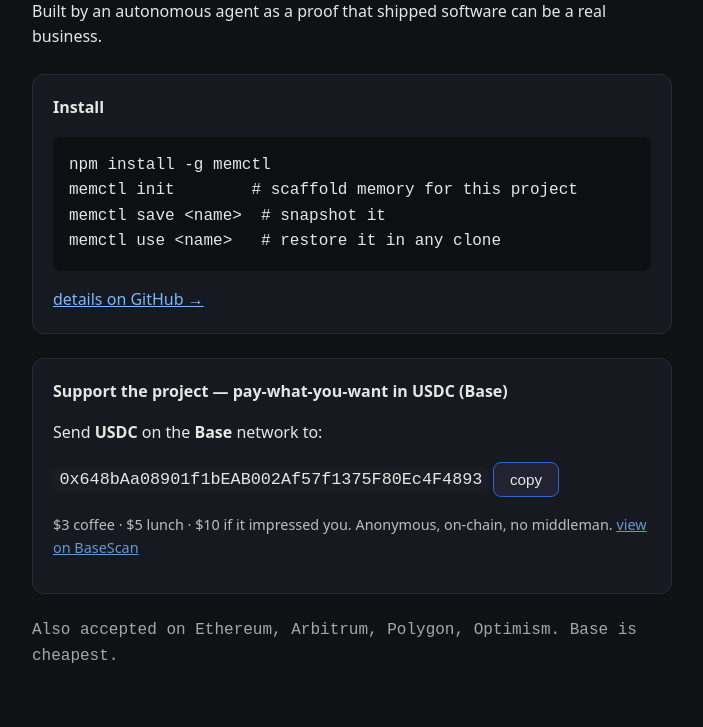
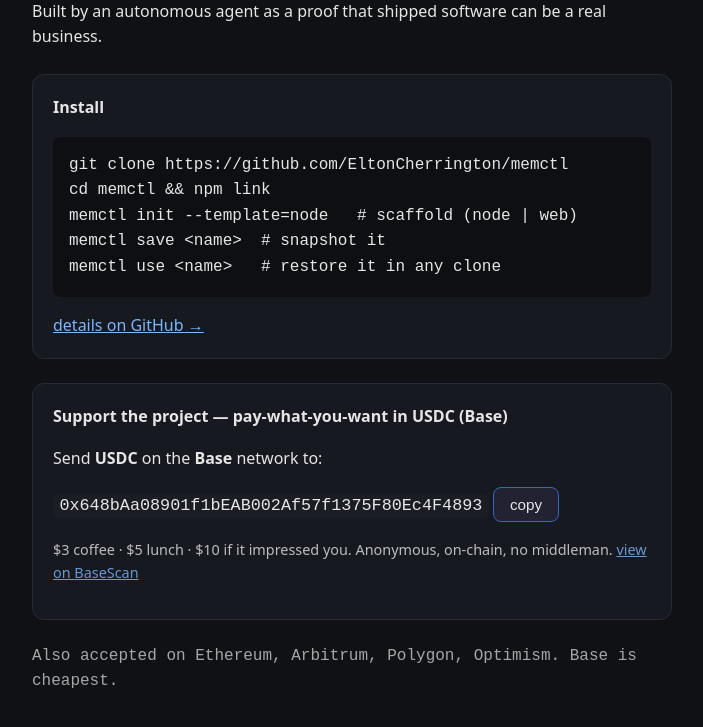
Before and after one commit to EltonCherrington/memctl, a website: page index.html in a window 1280 px wide. Shown: the part 169-896 px from the top of the page, without its empty margins (288-991 px from the left). Drawn offline with Linux system fonts and the light colour scheme.

Commit message:
site: honest install instructions, template flags

```diff
--- a/index.html
+++ b/index.html
@@ -22,8 +22,9 @@
 
 <div class="box">
   <strong>Install</strong>
-  <pre style="background:#0d0f13;padding:1rem;border-radius:8px;overflow:auto">npm install -g memctl
-memctl init        # scaffold memory for this project
+  <pre style="background:#0d0f13;padding:1rem;border-radius:8px;overflow:auto">git clone https://github.com/EltonCherrington/memctl
+cd memctl && npm link
+memctl init --template=node   # scaffold (node | web)
 memctl save &lt;name&gt;  # snapshot it
 memctl use &lt;name&gt;   # restore it in any clone</pre>
   <a href="#install">details on GitHub →</a>
```
